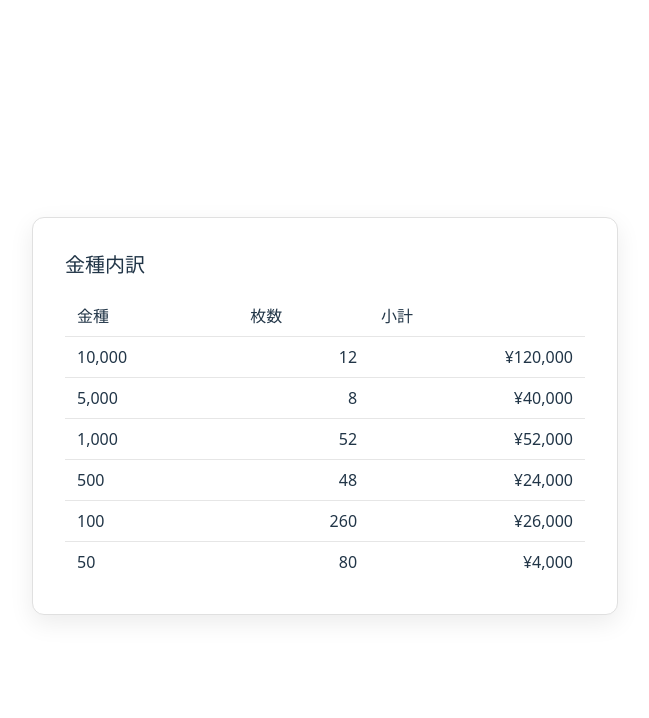
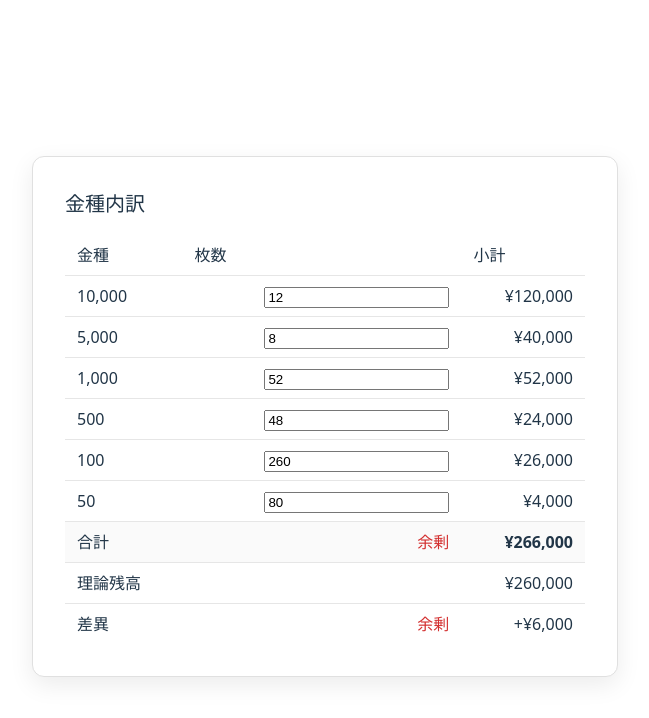
Before and after one commit to hiraiushiroda/vite-react-app, a React (Vite) app: page / in a window 1280 px wide. Shown: the top 718 px of the page, without its empty margins (315-964 px from the left). Built offline with nearby package versions, Linux system fonts and the light colour scheme.

Commit message:
1/21 金種内訳　変更　codex

```diff
--- a/src/App.css
+++ b/src/App.css
@@ -77,6 +77,15 @@
   border-bottom: none;
 }
 
+.denom-total-row td {
+  font-weight: 600;
+  background: #fafafa;
+}
+
+.denom-status--mismatch {
+  color: #d32f2f;
+}
+
 .read-the-docs {
   color: #888;
 }
--- a/src/components/DenomTable.jsx
+++ b/src/components/DenomTable.jsx
@@ -1,4 +1,30 @@
-export default function DenomTable({ rows }) {
+import { useState } from "react";
+
+export default function DenomTable({ rows, expectedTotal }) {
+  const parseDenom = (value) => {
+    const cleaned = String(value).replace(/[,¥]/g, "");
+    const parsed = Number(cleaned);
+    return Number.isNaN(parsed) ? 0 : parsed;
+  };
+  const [counts, setCounts] = useState(
+    rows.reduce((acc, row) => {
+      acc[row.denom] = Number(row.count) || 0;
+      return acc;
+    }, {}),
+  );
+  const total = rows.reduce((sum, row) => {
+    const denom = parseDenom(row.denom);
+    const count = Number(counts[row.denom]) || 0;
+    return sum + denom * count;
+  }, 0);
+  const theoreticalTotal = 260000;
+  const diff = total - theoreticalTotal;
+  const isMatch = diff === 0;
+  const statusLabel = isMatch ? "一致" : diff > 0 ? "余剰" : "不足";
+  const formatYen = (value) => `¥${value.toLocaleString()}`;
+  const diffAmount = `${diff > 0 ? "+" : diff < 0 ? "-" : "±"}¥${Math.abs(
+    diff,
+  ).toLocaleString()}`;
   return (
     <div className="card denom-card">
       <h2 className="denom-title">金種内訳</h2>
@@ -14,10 +40,46 @@ export default function DenomTable({ rows }) {
           {rows.map((row) => (
             <tr key={row.denom}>
               <td>{row.denom.toLocaleString()}</td>
-              <td>{row.count.toLocaleString()}</td>
-              <td>{row.subtotal.toLocaleString()}</td>
+              <td>
+                <input
+                  type="number"
+                  min="0"
+                  value={counts[row.denom] ?? 0}
+                  onChange={(event) => {
+                    const next = Number(event.target.value) || 0;
+                    setCounts((prev) => ({
+                      ...prev,
+                      [row.denom]: next,
+                    }));
+                  }}
+                />
+              </td>
+              <td>
+                {formatYen(
+                  parseDenom(row.denom) * (Number(counts[row.denom]) || 0),
+                )}
+              </td>
             </tr>
           ))}
+          <tr className="denom-total-row">
+            <td>合計</td>
+            <td className={isMatch ? "denom-status" : "denom-status denom-status--mismatch"}>
+              {statusLabel}
+            </td>
+            <td>{formatYen(total)}</td>
+          </tr>
+          <tr>
+            <td>理論残高</td>
+            <td></td>
+            <td>{formatYen(theoreticalTotal)}</td>
+          </tr>
+          <tr>
+            <td>差異</td>
+            <td className={isMatch ? "denom-status" : "denom-status denom-status--mismatch"}>
+              {statusLabel}
+            </td>
+            <td>{diffAmount}</td>
+          </tr>
         </tbody>
       </table>
     </div>
```
